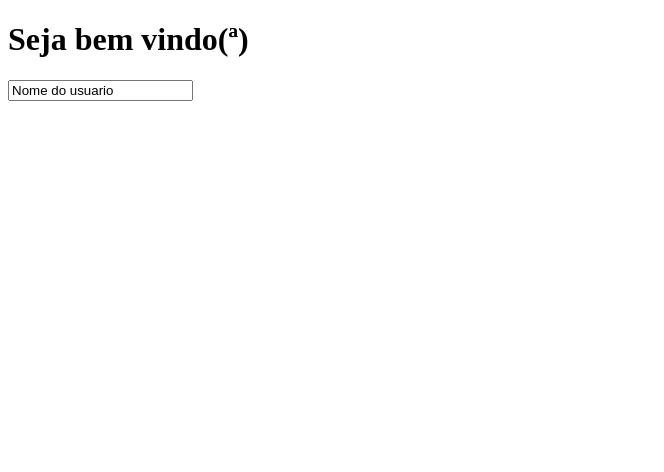
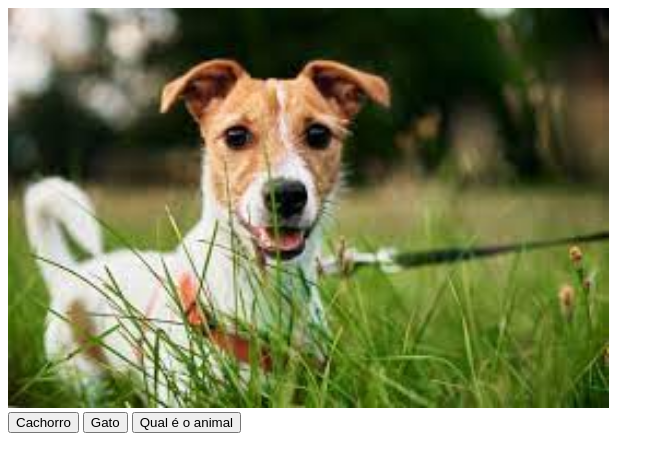
Before and after one commit to rob364/ProjetoJavaScript, a plain HTML site: page index.html in a window 1280 px wide. Shown: the whole page, without its empty margins (0-664 px from the left). Drawn offline with Linux system fonts and the light colour scheme.

Commit message:
Manipulando atributos

```diff
--- a/index.html
+++ b/index.html
@@ -3,18 +3,18 @@
 <head>
     <meta charset="UTF-8">
     <meta name="viewport" content="width=device-width, initial-scale=1.0">
-    <title>Curso de java script</title>
-   <!--  <link rel="stylesheet" href="style.css"/> -->
-
-
-
-
+    <title>Pagina</title>
+    <link rel="stylesheet" href="style.css"/>
 </head>
 <body>
-    <h1 id="titulo">Seja bem vindo(ª)</h1>
 
-    <input id="campo" type="text" name="usuario" value="Nome do usuario"/>
+    <img src="images/cachorro.jpg" data-animal="Cachorro" class="imagem"/> <br/>
 
-    <script  src="script.js"></script>
+    <button onclick="trocarImagem('cachorro.jpg', 'Cachorro')">Cachorro</button>
+    <button onclick="trocarImagem('gato.jpg', 'Gato')">Gato</button>
+
+    <button onclick="pegarAnimal()">Qual é o animal</button>
+
+    <script type="text/javascript" src="script.js"></script>
 </body>
 </html>
--- a/script.js
+++ b/script.js
@@ -18,7 +18,7 @@ var resultado = somar(10, 15);
 
 alterar("Titulo de exemplo"); */
 
-function alterar(titulo) {
+/* function alterar(titulo) {
     document.getElementById("titulo").innerHTML = titulo;
     document.getElementById("campo").value = titulo;
 }
@@ -31,4 +31,14 @@ function somar(x ,y) {
 
 var resultado = somar(10, 15);
 
-console.log(resultado);
+console.log(resultado); */
+
+function trocarImagem(filename, animalname) {
+    document.querySelector('.imagem').setAttribute('src', 'images/'+filename);
+    document.querySelector('.imagem').setAttribute('data-animal', animalname);
+
+}
+function pegarAnimal() {
+    let animal = document.querySelector('.imagem').getAttribute('data-animal');
+    alert("O animal é: "+animal);
+}
--- a/style.css
+++ b/style.css
@@ -0,0 +1,3 @@
+.imagem {
+    height: 400px;
+}
```
Also changed, not shown: images/cachorro.jpg (added), images/gato.jpg (added).
